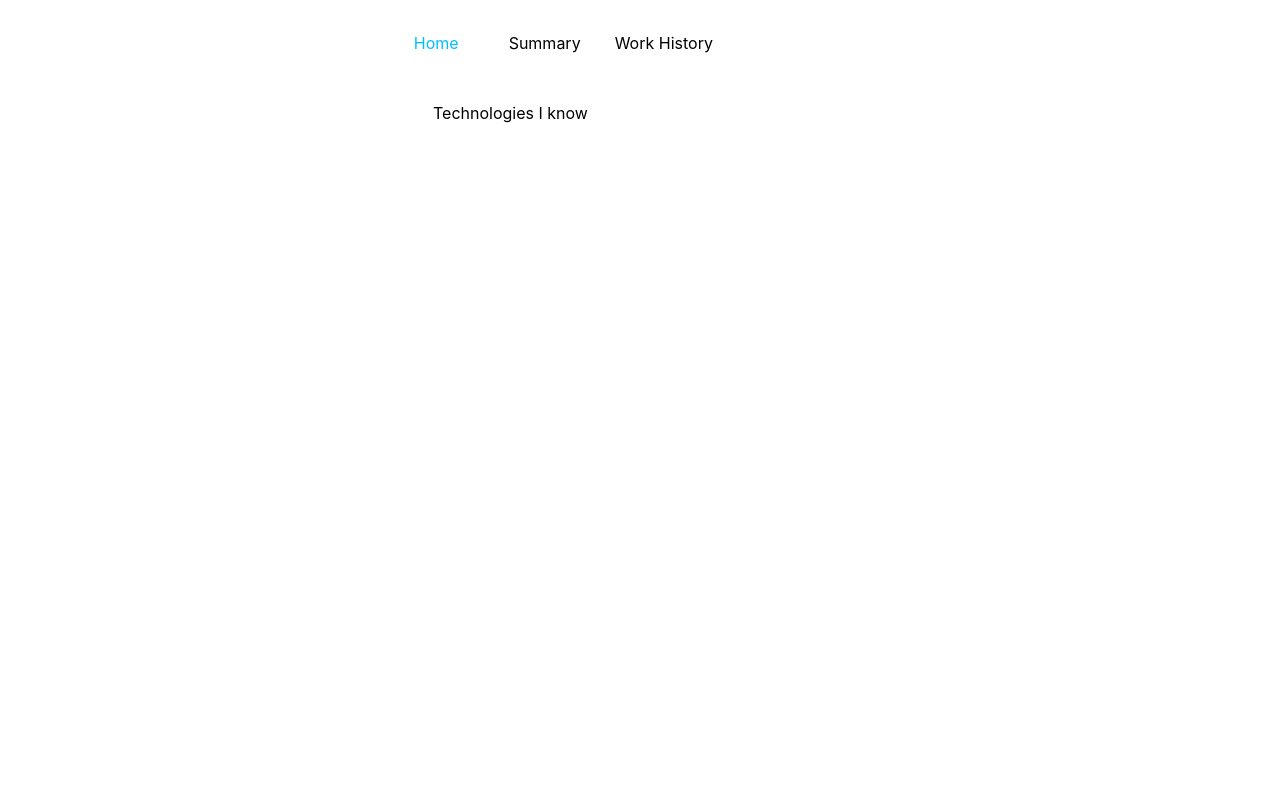
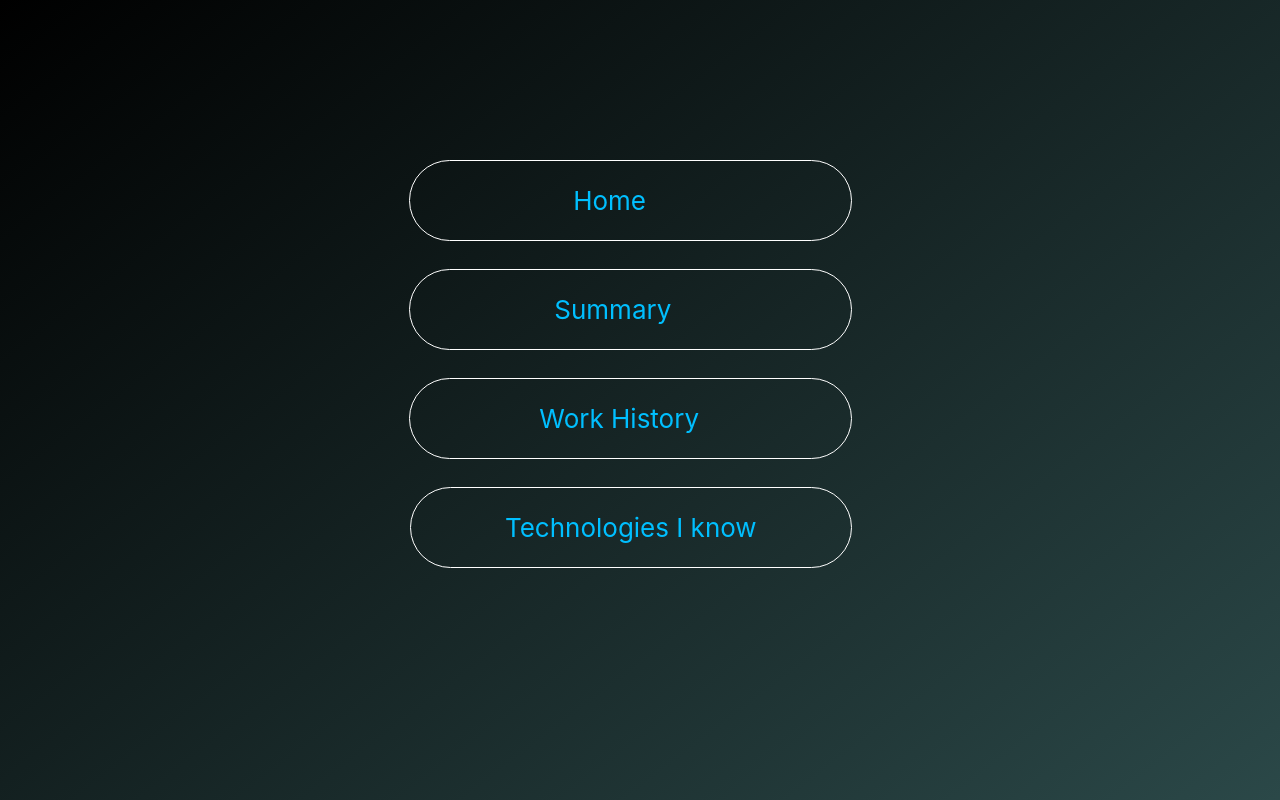
Before and after one commit to jaytoven527/personal-website, a React (Create React App) app: page /About in a window 1280 px wide. Shown: the top 800 px of the page. Built offline with nearby package versions, Linux system fonts and the light colour scheme; a web font is replaced by a local one.

Commit message:
Another addition

```diff
--- a/src/App.jsx
+++ b/src/App.jsx
@@ -2,12 +2,10 @@ import './App.scss';
 import React from 'react'
 import { Outlet, Link } from "react-router-dom";
 
-
  const opening      = (<h1>Hello, visitor!</h1>);
  const introduction = "My name is Jordan and welcome to my website! I  am a Front End Engineer with a background in PHP, MySQL, JavaScript, CSS, and HTML. Feel free to check out the options below:"
 
-
-function Homepage () {
+ function Homepage () {
     return (
         <div className="app">
             <header>
@@ -25,7 +23,7 @@ function Homepage () {
                         <a href="https://www.linkedin.com/in/jordan-norwood-a971b8186/">Hire me.</a>
                     </li>
                     <li>
-                         <Link to="/About">About Me</Link>
+                        <Link to="/About">About me</Link>
                     </li>
                 </ul>
             </nav>
@@ -34,4 +32,4 @@ function Homepage () {
         );
     }
 
-export default Homepage;
+    export default Homepage;
--- a/src/App.scss
+++ b/src/App.scss
@@ -68,6 +68,21 @@ nav {
     text-decoration: none;
   }
 
+  @media screen and (max-width: 640px) {
+
+    li:last-child {
+      margin-right: 4vw;
+    }
+
+  }
+
+  @media screen and (min-width: 641px) {
+
+    li:last-child {
+      margin-right: 4vw;
+    }
+  }
+
   @media screen and (max-width: 480px) {
     div {
       margin-top: 2vh;
@@ -75,4 +90,11 @@ nav {
       &:active { background-color: whitesmoke;}
     }
   }
+  @media screen and (max-width: 281px) {
+
+    .github {
+      margin-left: 4.4vw;
+    }
+
+  }
 }
--- a/src/components/About-me/About-me.jsx
+++ b/src/components/About-me/About-me.jsx
@@ -1,4 +1,5 @@
-import { Outlet, Link } from "react-router-dom";
+import './About-me.scss';
+import { Link } from "react-router-dom";
 
 export default function About () {
     const navOptions = {
@@ -8,13 +9,15 @@ export default function About () {
         tech: "Technologies I know"
      };
          return (
-            <nav>
-                <ul>
-                    <li><Link to="/">{navOptions.home}</Link></li>
-                    <li>{navOptions.sum}</li>
-                    <li>{navOptions.work}</li>
-                    <li>{navOptions.tech}</li>
+        <div className="About">
+            <nav className="Pages">
+                <ul className="Options">
+                    <li className="Links"><Link to="/" className="Home">{navOptions.home}</Link></li>
+                    <li className="Links"><a className="Sum">{navOptions.sum}</a></li>
+                    <li className="Links"><a className="Work">{navOptions.work}</a></li>
+                    <li className="Links"><a className="Tech">{navOptions.tech}</a></li>
                  </ul>
             </nav>
+        </div>
          );
     }
--- a/src/components/About-me/About-me.scss
+++ b/src/components/About-me/About-me.scss
@@ -0,0 +1,73 @@
+.About {
+    text-align: center;
+    background-image: linear-gradient(to bottom right, black, darkslategrey);
+    min-height: 100vh;
+    display: flex;
+    flex-direction: column;
+    font-size: calc(10px + 2vmin);
+    color: deepskyblue;
+  }
+
+.Pages {
+    > .Options {
+      margin-top: 20vh;
+      width: 39vw;
+      margin-left: 29.75vw;
+
+
+    }
+
+    .Links {
+      display: block;
+      margin: 1.75rem;
+      border: thin solid white;
+      border-radius: 45px;
+      transition: background .3s;
+      padding: 1.5rem;
+
+
+      &:first-child {
+        margin-top: 0;
+      }
+
+      &:last-child {
+        margin-bottom: 0;
+        margin-left: 2.25vw;
+      }
+
+      &:hover {
+        background-color: whitesmoke;
+      }
+
+
+    }
+
+    a {
+        color: deepskyblue;
+        text-decoration: none;
+    }
+
+    .Sum {
+        padding-right: 4vw;
+    }
+
+    .Work {
+        padding-right: 3vw;
+    }
+
+    .Home {
+        padding-right: 4.5vw;
+    }
+}
+
+@media screen and (max-width: 750px) {
+
+
+    a {
+        font-size: 75%;
+    }
+
+
+
+
+}
--- a/src/index.js
+++ b/src/index.js
@@ -14,7 +14,7 @@ ReactDOM.render(
   <BrowserRouter>
   <Routes>
     <Route path="/" element={<Homepage />} />
-    <Route path="/About" element={<About />} />
+    <Route path="About" element={<About />} />
   </Routes>
   </BrowserRouter>,
   document.getElementById('root')
```
